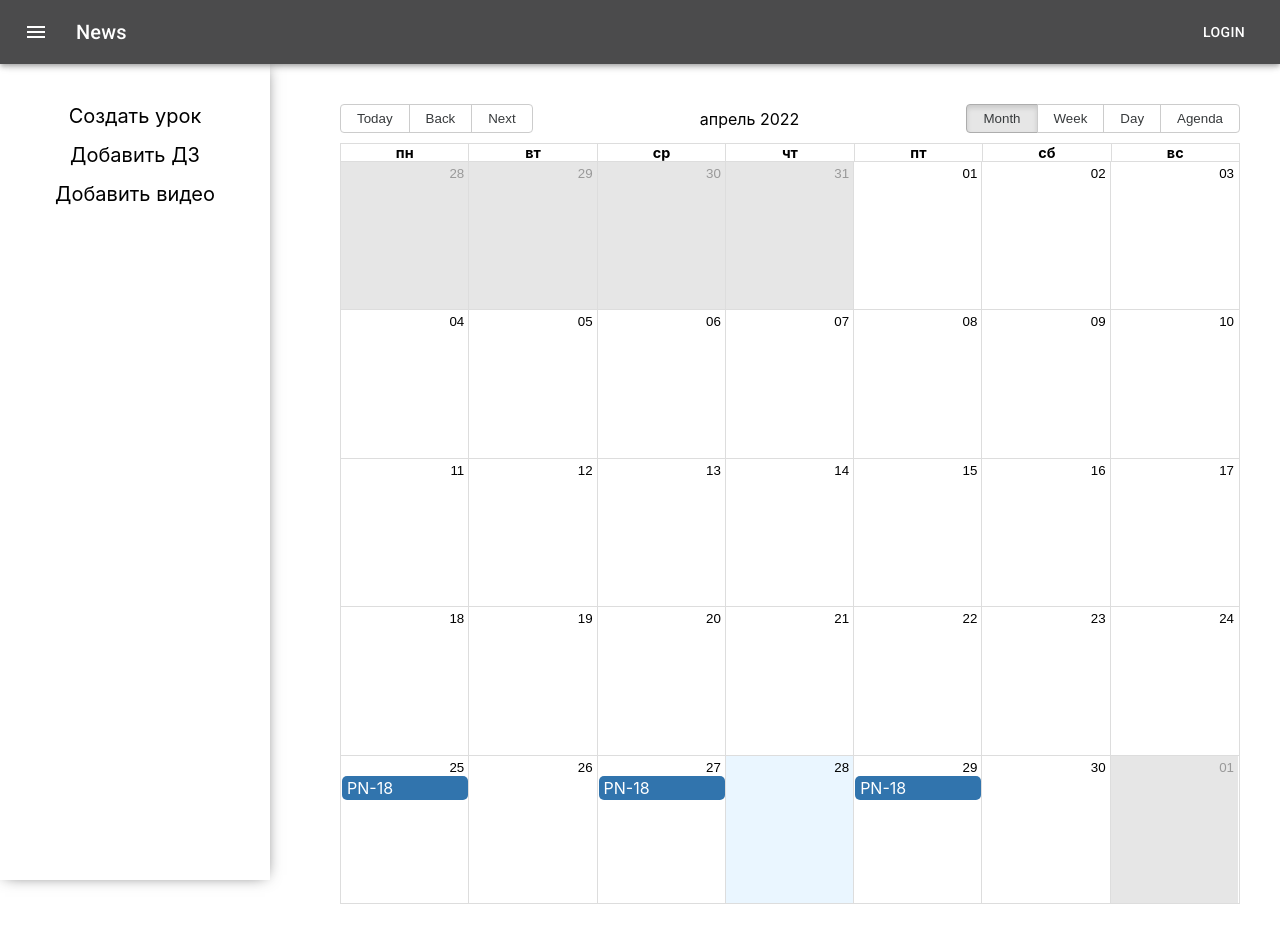
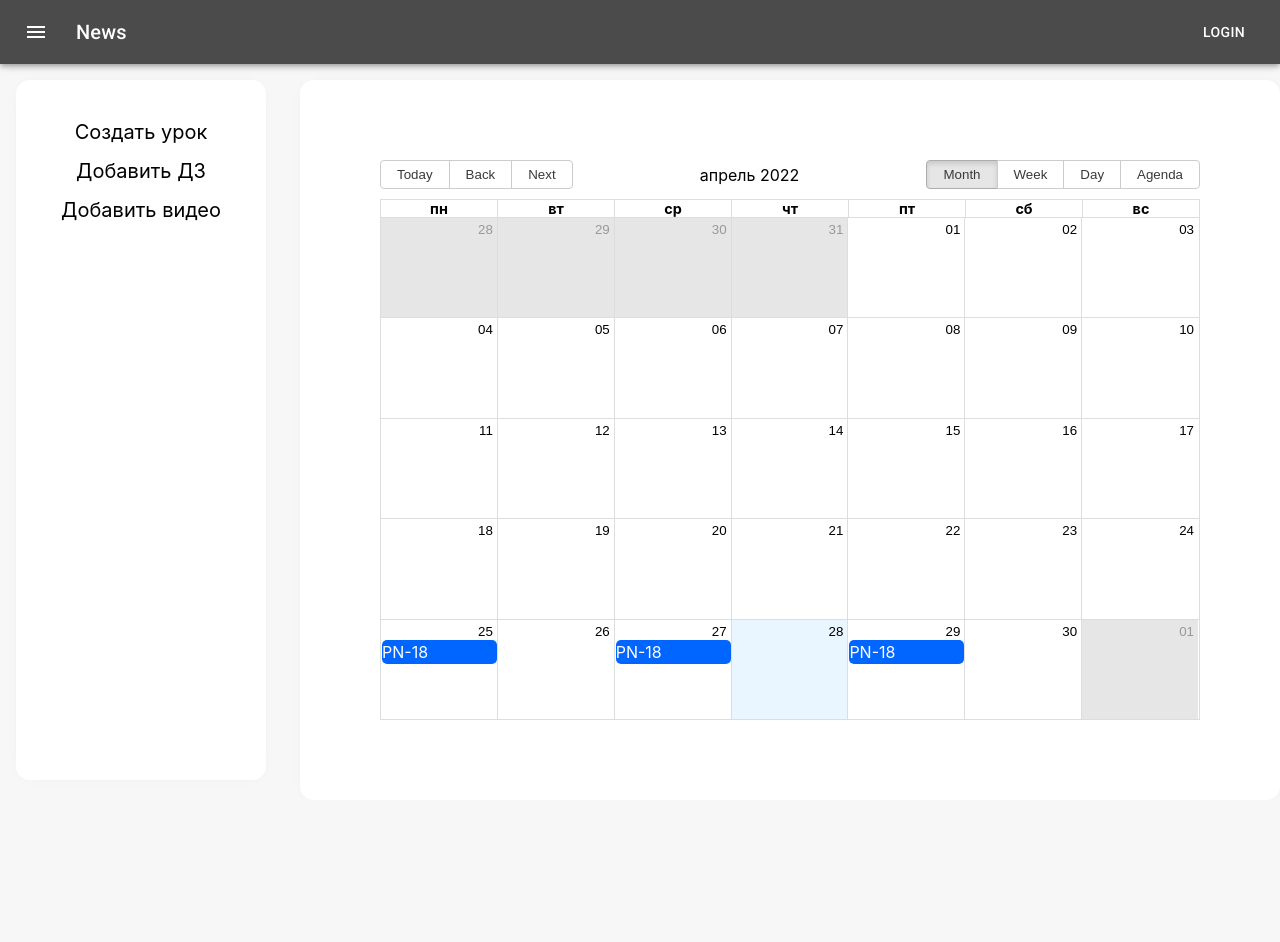
Before and after one commit to ArsenLen/it-runner, a React (Create React App) app: page /calendar in a window 1280 px wide. After the commit the page ends 800 px from the top, so only its background shows below. Built offline with nearby package versions, Linux system fonts and the light colour scheme; data requests are answered from the project's data file.

Commit message:
lesson page added

```diff
--- a/package.json
+++ b/package.json
@@ -24,7 +24,8 @@
     "start": "react-scripts start",
     "build": "react-scripts build",
     "test": "react-scripts test",
-    "eject": "react-scripts eject"
+    "eject": "react-scripts eject",
+    "server" : "cd api && json-server-auth db.json --port 3001"
   },
   "eslintConfig": {
     "extends": [
--- a/src/App.js
+++ b/src/App.js
@@ -3,6 +3,7 @@ import { Routes, Route } from 'react-router-dom'
 import AddLessonPage from './pages/AddLessonPage/AddLessonPage';
 import PrimaryLayout from './layout/PrimaryLayout';
 import LessonsCalendarPage from './pages/LessonsCalendarPage/LessonsCalendarPage';
+import LessonPage from './pages/LessonPage/LessonPage';
 
 function App() {
   return (
@@ -10,6 +11,7 @@ function App() {
     <PrimaryLayout >
       <Routes>
         <Route path="/" />
+        <Route path="/lesson/:id" element={<LessonPage />} />
         <Route path="/calendar" element={<LessonsCalendarPage />} />
         <Route path="/add-lesson/:time" element={<AddLessonPage />}/>
         <Route path="/homework" />
--- a/src/components/Event/Event.jsx
+++ b/src/components/Event/Event.jsx
@@ -24,6 +24,7 @@ const Event = ({event}) => {
     }
 
     return (
+        // допипсать url с id
         <>
         {existLesson ? (
             <Link to={`/lesson/${existLesson.id}`} className={styles.title}>{event.title}</Link>
--- a/src/components/Sidebar/Sidebar.jsx
+++ b/src/components/Sidebar/Sidebar.jsx
@@ -5,12 +5,15 @@ import styled from 'styled-components';
 const SidebarWrapper = styled.div`
     position: fixed;
     width: 250px;
-    height: calc(100vh - 64px);
-    box-shadow: 0 0 15px -5px #4b4b4c;
+    height: calc(100vh - 100px);
+    box-shadow: 0 0 15px -15px #4b4b4c;
     display: flex;
     flex-direction: column;
     align-items: center;
     padding: 40px 10px;
+    margin: 16px 0 0 16px;
+    border-radius: 14px;
+    background: white;
 `
 
 const SidebarLink = styled(Link)`
--- a/src/index.css
+++ b/src/index.css
@@ -1,3 +1,8 @@
+* {
+  margin: 0;
+  padding: 0;
+  box-sizing: border-box;
+}
 body {
   margin: 0;
   font-family: -apple-system, BlinkMacSystemFont, 'Segoe UI', 'Roboto', 'Oxygen',
@@ -5,6 +10,7 @@ body {
     sans-serif;
   -webkit-font-smoothing: antialiased;
   -moz-osx-font-smoothing: grayscale;
+  background-color: #F7F7F7;
 }
 
 code {
--- a/src/layout/PrimaryLayout.jsx
+++ b/src/layout/PrimaryLayout.jsx
@@ -9,6 +9,12 @@ const Wrapper = styled.div`
 `;
 const MainWrapper = styled.main`
   width: calc(100% - 300px);
+  background-color:white;
+  box-shadow: 0 0 15px -15px #4b4b4c;
+  margin: 16px 0 0 16px;
+  border-radius: 14px;
+  background: white;
+  padding: 40px;
 `;
 
 const PrimaryLayout = ({ children }) => {
--- /dev/null
+++ b/src/pages/LessonPage/LessonPage.jsx
@@ -0,0 +1,39 @@
+import axios from 'axios';
+import React from 'react';
+import { useState } from 'react';
+import { useEffect } from 'react';
+import { useParams } from 'react-router-dom';
+import moment from 'moment'
+import styles from './lessonpage.module.css'
+
+const getLesson = (id) => {
+    return axios.get(`http://localhost:3001/lessons/${id}`)
+}
+
+const LessonPage = () => {
+    const { id } = useParams()
+    const [lesson, setLesson] = useState({})
+    console.log(lesson);
+    useEffect(() => {
+        getLesson(id)
+            .then(res => {
+                setLesson(res.data)
+            })
+    }, [])
+    return (
+        <div className='lesson-wrapper'>
+            <h1>{lesson.name}</h1>
+            <iframe
+                className={styles.video}
+                src={`https://www.youtube-nocookie.com/embed/${lesson?.video_link?.split('/')[3]}`}
+                title="IT-RUN Videos"
+                frameBorder="0"
+                allow="accelerometer; autoplay; clipboard-write; encrypted-media; gyroscope; picture-in-picture"
+                allowFullScreen
+            />
+            <p>{moment(lesson?.date).format("DD MMMM YYYY")}</p>
+        </div>
+    );
+};
+
+export default LessonPage;
--- /dev/null
+++ b/src/pages/LessonPage/lessonpage.module.css
@@ -0,0 +1,7 @@
+.video {
+    display: block;
+    width: 80%;
+    aspect-ratio: 16/9;
+    margin: auto;
+    border-radius: 5px;
+}
--- a/src/pages/LessonsCalendarPage/LessonsCalendarPage.jsx
+++ b/src/pages/LessonsCalendarPage/LessonsCalendarPage.jsx
@@ -3,15 +3,15 @@ import { Calendar, momentLocalizer } from "react-big-calendar";
 import moment from "moment";
 import "moment/locale/ru";
 import 'react-big-calendar/lib/css/react-big-calendar.css';
-import {events} from './events.js'
+import {events} from './events.js';
 import Event from "../../components/Event/Event.jsx";
+import style from './style.css'
 
 const localizer = momentLocalizer(moment);
 
 const LessonsCalendarPage = () => {
-
   return (
-    <div style={{ height: "100vh", padding : '40px' }}>
+    <div style={{ height: "80vh", padding : '40px' }}>
       <Calendar
         events={events}
         localizer={localizer}
--- /dev/null
+++ b/src/pages/LessonsCalendarPage/style.css
@@ -0,0 +1,5 @@
+.rbc-event {
+    background-color: #0066FF;
+    color: white;
+    padding: 2px 0;
+}
```
